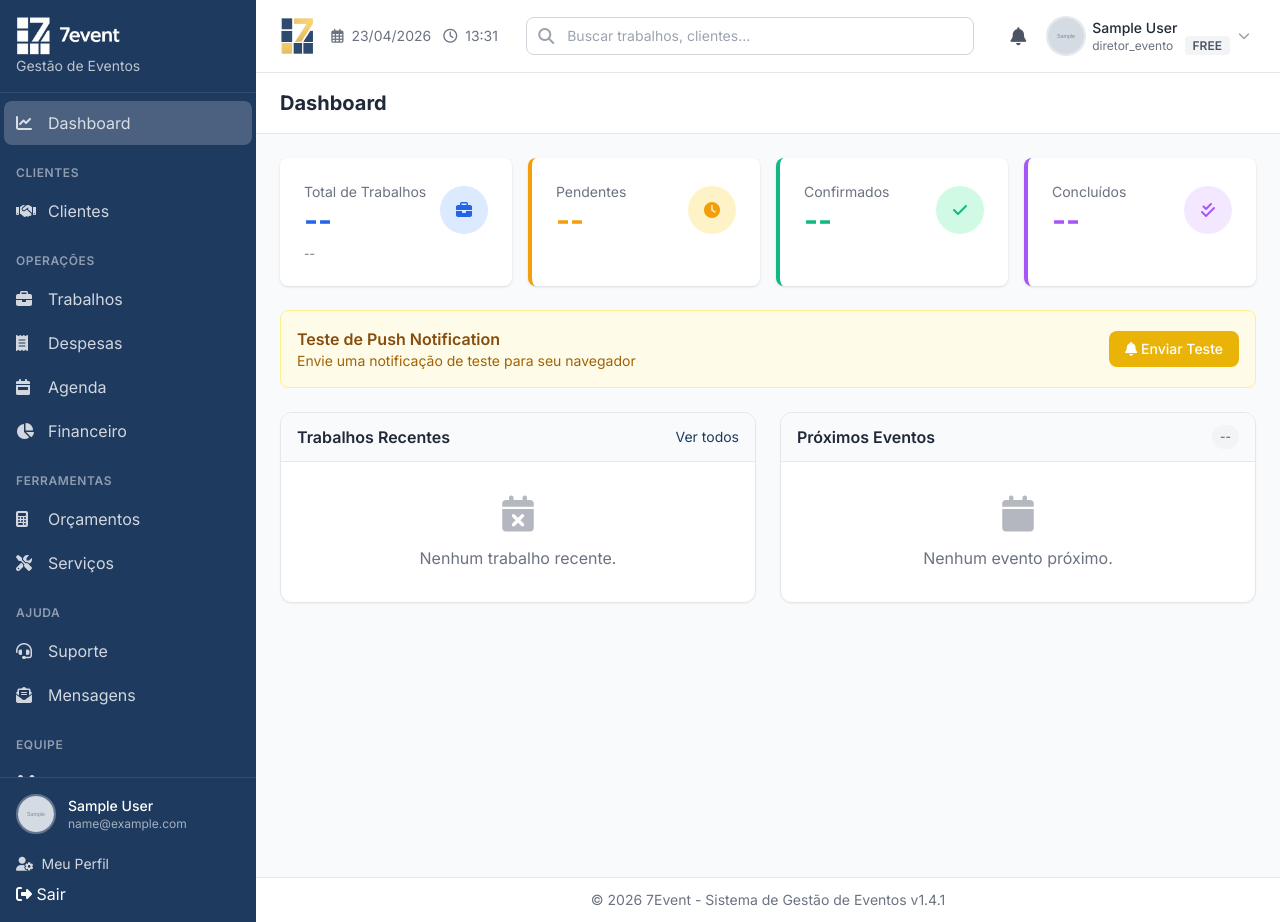
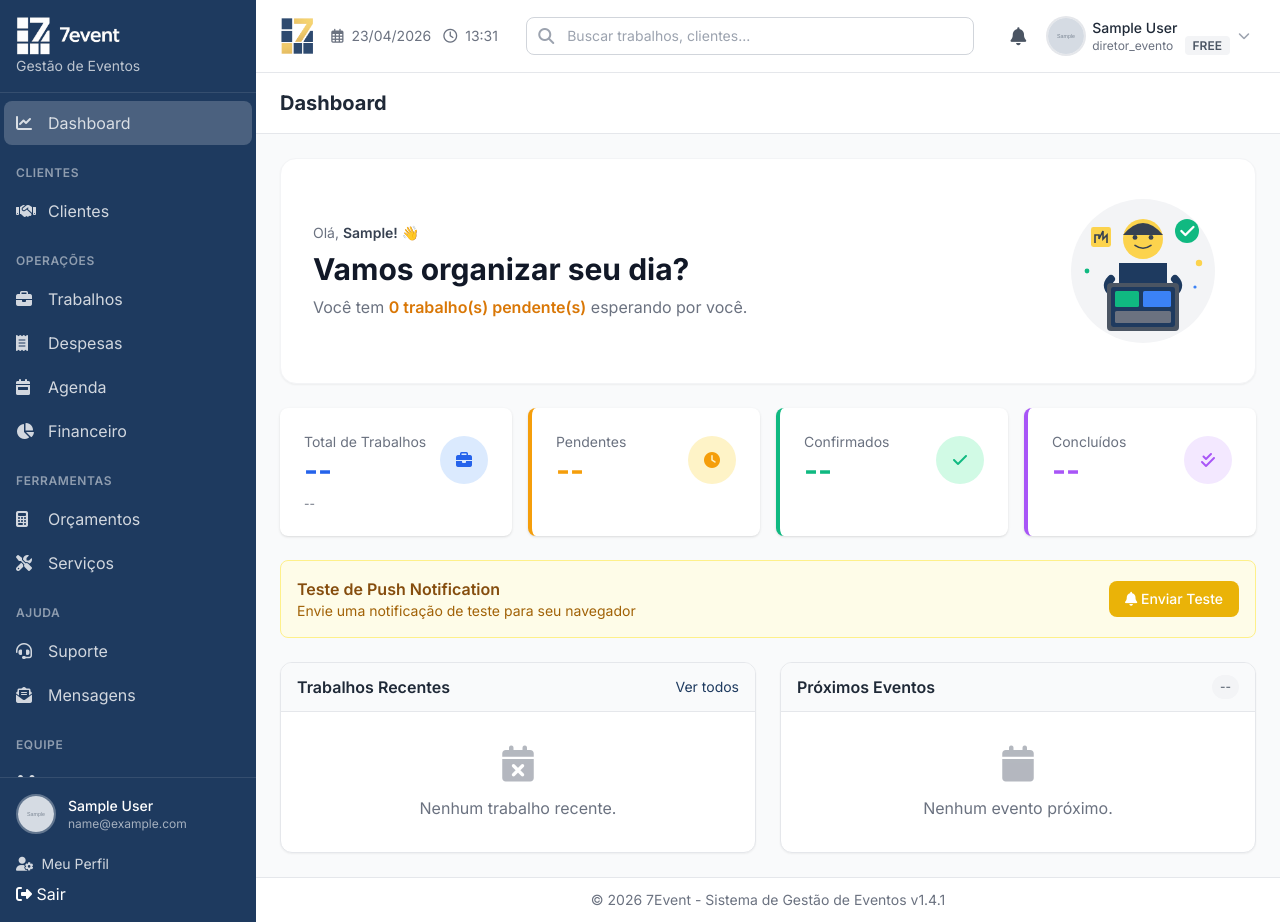
Before and after one commit to 7event24-alt/7event, a Django app: page /app/ in a window 1280 px wide. Run offline with Django 5.2, Linux system fonts and the light colour scheme; a user stored in the database is signed in; tables that the repository leaves empty hold one stand-in row (values such as "Sample post"); grey boxes marked "Sample" are stand-in pictures; data that the repository does not hold is empty; some libraries are stand-ins or nearby versions.

Commit message:
feat: add welcome banner section to dashboard
- Add welcome_banner.html component
- Add dashboard-welcome.svg illustration
- Update dashboard to include welcome banner above KPI cards

```diff
--- /dev/null
+++ b/base/templates/components/welcome_banner.html
@@ -0,0 +1,22 @@
+{% load static %}
+<div class="bg-white rounded-2xl shadow-sm border border-gray-100 p-6 lg:p-8 mb-6">
+    <div class="flex flex-col lg:flex-row items-center justify-between gap-6">
+        <!-- Lado esquerdo - Conteúdo textual -->
+        <div class="flex-1">
+            <p class="text-gray-500 text-sm mb-2">
+                Olá, <span class="font-semibold text-gray-700">{{ user.first_name|default:user.username }}!</span> 👋
+            </p>
+            <h2 class="text-2xl lg:text-3xl font-bold text-gray-900">
+                Vamos organizar seu dia?
+            </h2>
+            <p class="text-gray-500 mt-2 text-sm lg:text-base">
+                Você tem <span class="text-amber-600 font-semibold">{% if jobs_pending > 0 %}{{ jobs_pending }}{% else %}0{% endif %} trabalho(s) pendente(s)</span> esperando por você.
+            </p>
+        </div>
+
+        <!-- Lado direito - Ilustração -->
+        <div class="relative w-32 h-32 lg:w-40 lg:h-40 flex-shrink-0">
+            <img src="{% static 'img/dashboard-welcome.svg' %}" alt="Dashboard" class="w-full h-full">
+        </div>
+    </div>
+</div>
--- a/base/templates/dashboard/home.html
+++ b/base/templates/dashboard/home.html
@@ -7,6 +7,7 @@
 
 {% block content %}
 <div class="space-y-6">
+    {% include 'components/welcome_banner.html' %}
     {% include 'components/kpi_cards.html' %}
 
     {% if user.is_superuser %}
```
Also changed, not shown: base/static/img/dashboard-welcome.svg (added).
